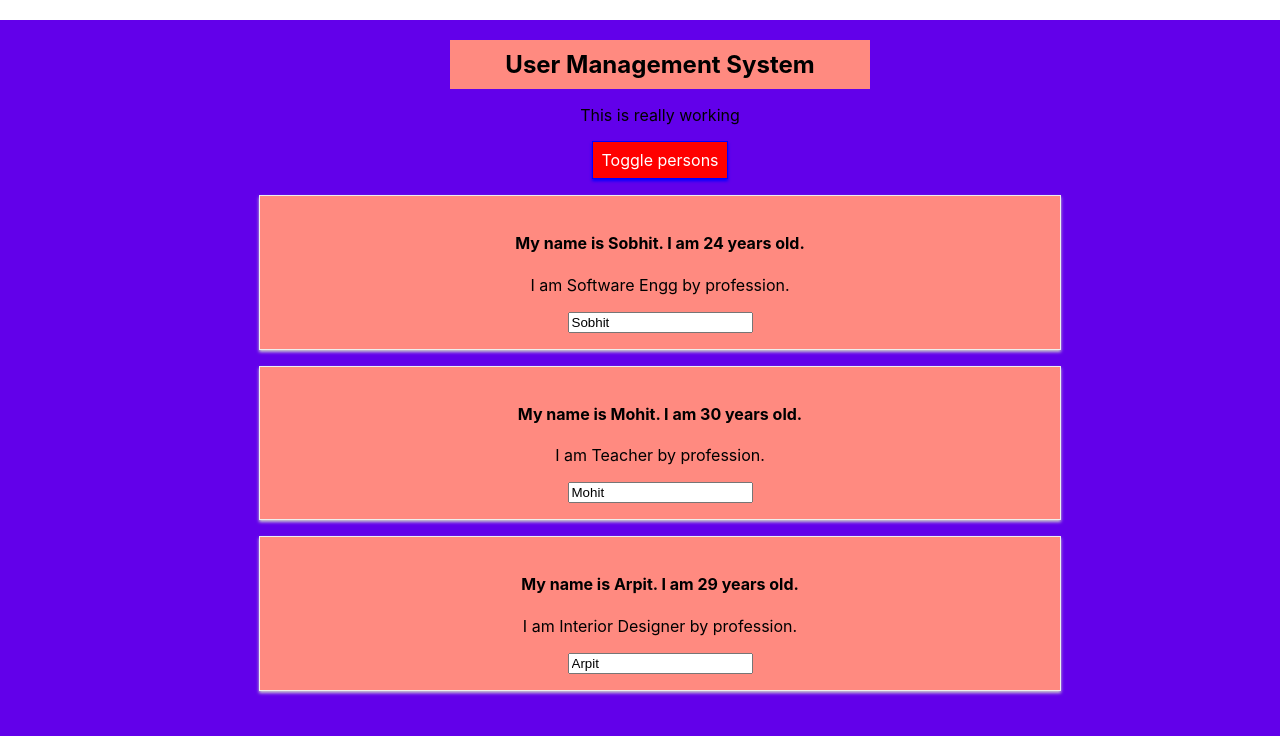
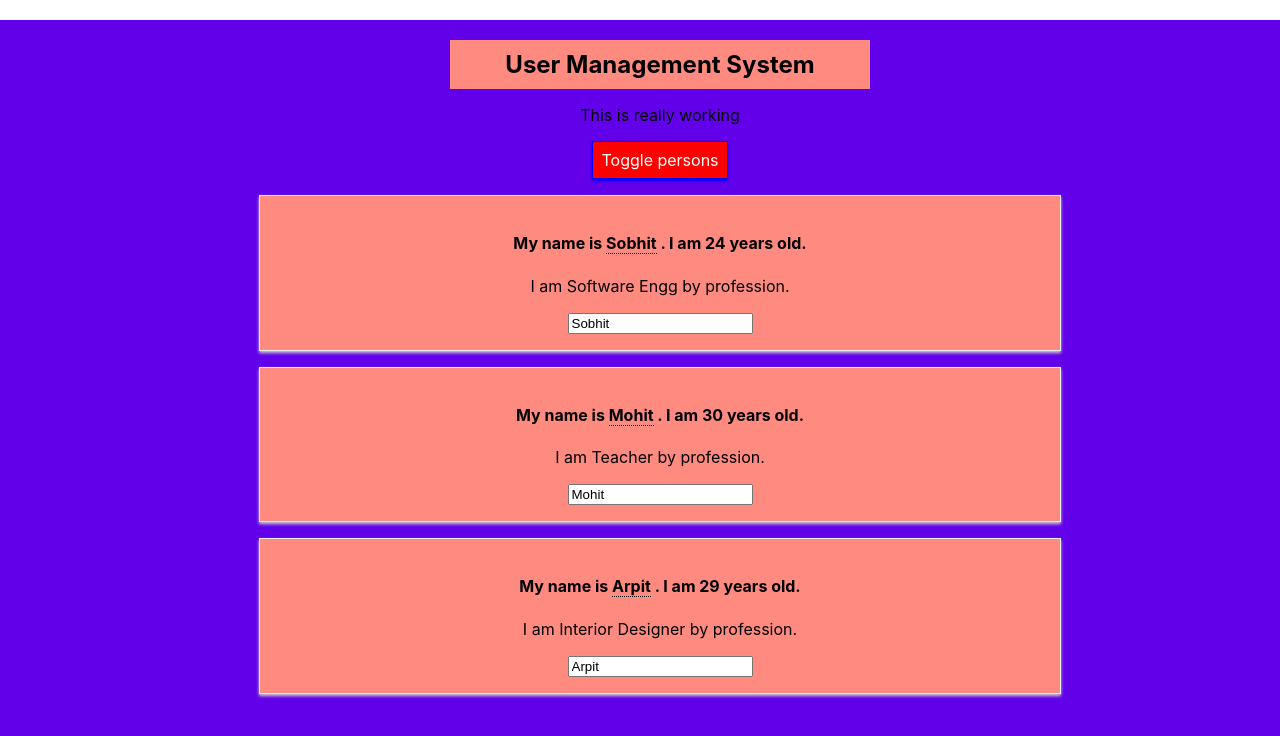
Before and after one commit to MrDroid17/react-basic, a React (Create React App) app: page / in a window 1280 px wide. Both pictures are taken after a click on the button "Toggle persons". Shown: the top 736 px of the page. Built offline with nearby package versions, Linux system fonts and the light colour scheme.

Commit message:
Convert function component to Class based component

```diff
--- a/src/components/Persons/Person/Person.js
+++ b/src/components/Persons/Person/Person.js
@@ -1,16 +1,16 @@
-import React from 'react';
+import React, { Component } from 'react';
 import styleClasses from './Person.module.css';
 
-const person = (props) => {
-  console.log('[Person.js] render...');
-  return (
-    <div className={styleClasses.person}>
-      <h4 onClick={props.click}>My name is <span className="pointer">{props.name}</span>. I am {props.age} years old.</h4>
-      <p>{props.children}</p>
-      <input type="text" onChange={props.changed} value={props.name}></input>
-    </div>
-
-  )
+class Person extends Component {
+  render(){
+    return (
+      <div className={styleClasses.person}>
+        <h4 onClick={this.props.click}>My name is <span className={styleClasses.tooltip}>{this.props.name}<span className={styleClasses.tooltiptext}> Click the name to delete the person.</span></span> . I am {this.props.age} years old.</h4>
+        <p>{this.props.children}</p>
+        <input type="text" onChange={this.props.changed} value={this.props.name}></input>
+      </div>
+    )
+  }
 }
 
-export default person;
+export default Person;
--- a/src/components/Persons/Person/Person.module.css
+++ b/src/components/Persons/Person/Person.module.css
@@ -19,3 +19,33 @@
     background-color: lightgray;
   }
 }
+
+.pointer{
+  cursor: pointer;
+}
+
+.tooltip {
+  position: relative;
+  display: inline-block;
+  border-bottom: 1px dotted black; /* If you want dots under the hoverable text */
+}
+
+/* Tooltip text */
+.tooltip .tooltiptext {
+  visibility: hidden;
+  width: 120px;
+  background-color: black;
+  color: #fff;
+  text-align: center;
+  padding: 5px 0;
+  border-radius: 6px;
+
+  /* Position the tooltip text - see examples below! */
+  position: absolute;
+  z-index: 1;
+}
+
+/* Show the tooltip text when you mouse over the tooltip container */
+.tooltip:hover .tooltiptext {
+  visibility: visible;
+}
--- a/src/components/Persons/Persons.js
+++ b/src/components/Persons/Persons.js
@@ -1,17 +1,39 @@
-import React from 'react';
+import React, { Component } from 'react';
 import Person from './Person/Person'
 
-const persons = props => {
+class Persons extends Component{
+  // static getDerivedStateFromProps(props, state) {
+  //   console.log('[Persons.js] getDerivedStateFromProps.');
+  // }
+
+  shouldComponentUpdate(nextProps, nextState){
+    console.log('[Persons.js] shouldComponentUpdate.');
+    return true;
+  }
+
+  getSnapshotBeforeUpdate(prevProps, nextState){
+    console.log('[Persons.js] getSnapshotBeforeUpdate.');
+    return {message: 'Snapshots!' };
+  }
+
+  componentDidUpdate(prevProps, prevState, Snapshot){
+    console.log('[Persons.js] componentDidUpdate.');
+    console.log('Snapshots here--------->', Snapshot);
+  }
+
+
+  render() {
   console.log('[Persons.js] render...');
-  return props.persons.map((person, index) => {
+    return this.props.persons.map((person, index) => {
       return <Person
-      click={() => props.clicked(index)}
+        click={() => this.props.clicked(index)}
         name={person.name}
         age={person.age}
         key={person.id}
-      changed={(event) => props.changed(event, person.id)}
+        changed={(event) => this.props.changed(event, person.id)}
       >{person.profession}</Person>
     });
   }
+}
 
-export default persons
+export default Persons;
```
Lines whose indentation alone changed are shown as unchanged.
